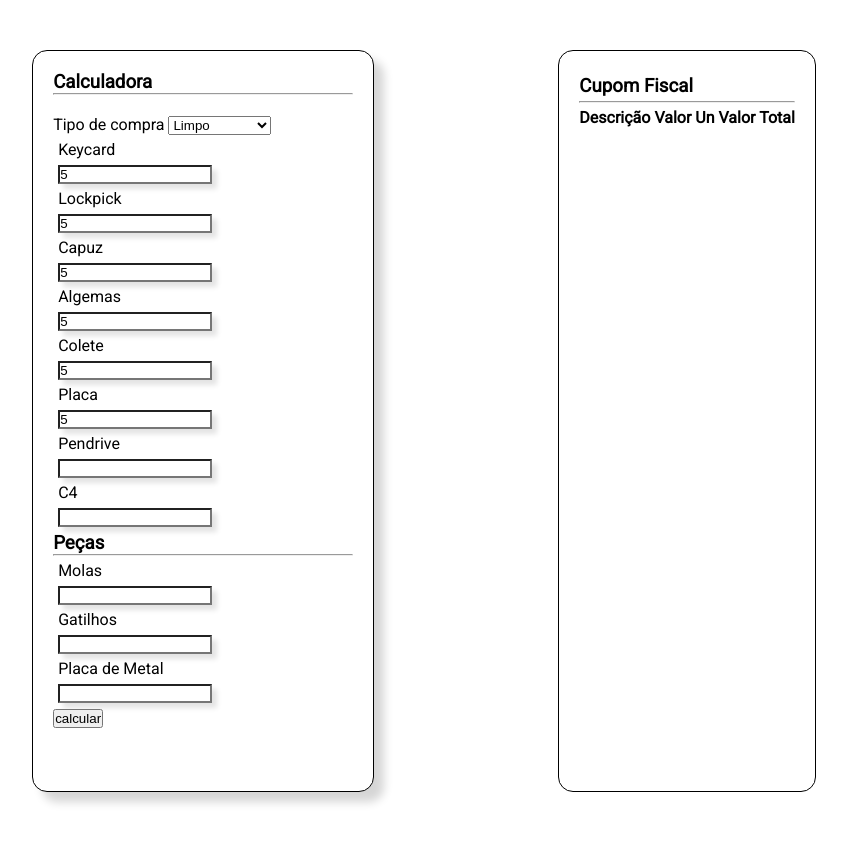
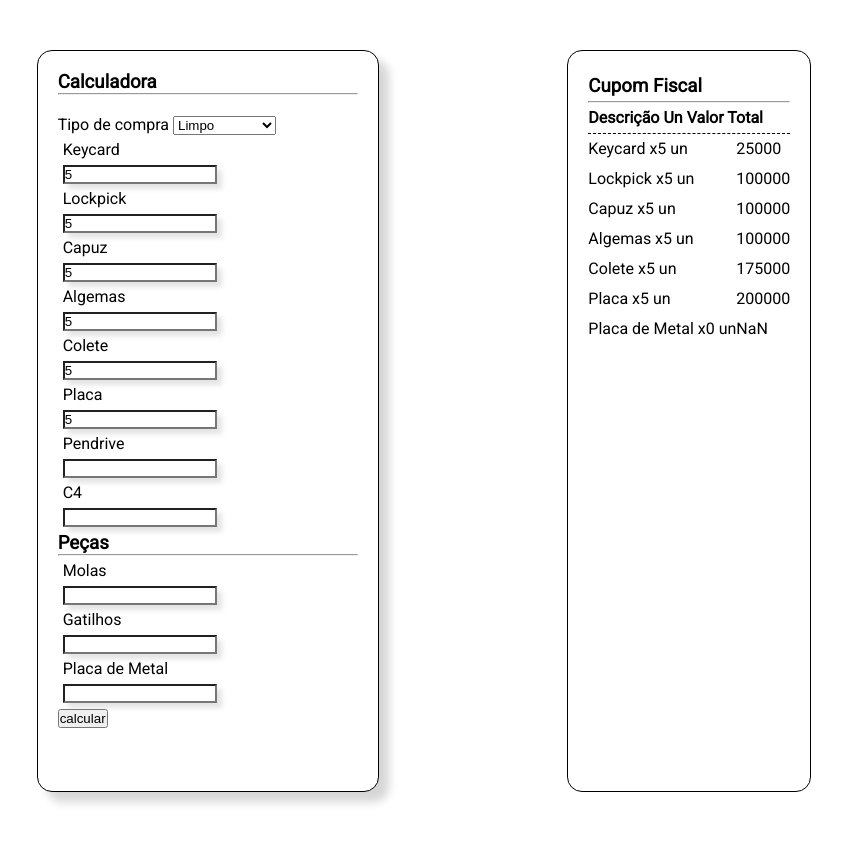
Before and after one commit to LucasSMartins/GTA, a plain HTML site: page __test/pages/utils/calculadora.html in a window 1280 px wide. Both pictures are taken after typing "5", "5", "5", "5", "5", "5" into the empty fields and a click on the button "calcular". Shown: the whole page, without its empty margins (216-1063 px from the left). Drawn offline with Linux system fonts and the light colour scheme.

Commit message:
16/07/2022

```diff
--- a/__test/pages/utils/calculadora.html
+++ b/__test/pages/utils/calculadora.html
@@ -66,8 +66,11 @@
         <div id="b">
             <h3>Cupom Fiscal</h3>
                 <hr>
-                <h4>Descrição  Valor  Un  Valor Total</h4>
-                <div id="c" ></div>
+                <h4>Descrição  Un  Valor Total</h4>
+                <div id="cd" >
+                    <div id="c" ></div>
+                    <div id="d" ></div>
+                </div>
         </div>
     </main>
 </body>
--- a/__test/pages/utils/index.js
+++ b/__test/pages/utils/index.js
@@ -1,58 +1,123 @@
+function calcular(unidade, preco) {
+  /*const total = {
+    totalKeycard: unidade.unKeycard * preco.Keycard,
+    totalLockpick: unidade.unLockpick * preco.Lockpick,
+    totalCapuz: unidade.unCapuz * preco.Capuz,
+    totalAlgemas: unidade.unAlgemas * preco.Algemas,
+    totalColete: unidade.unColete * preco.Colete,
+    totalPlaca: unidade.unPlaca * preco.Placa,
+    totalPendrive: unidade.unPendrive * preco.Pendrive,
+    totalC4: unidade.unC4 * preco.C4,
+    totalMolas: unidade.unMolas * preco.Molas,
+    totalGatilhos: unidade.unGatilhos * preco.Gatilhos,
+    totalPlacadeMetal: unidade.unPlacadeMetal * preco.PlacadeMetal,
+  };
 
-// const limpo = document.querySelector("#limpo");
-// const parceria = document.querySelector("#parceria");
-// const sujo = document.querySelector("sujo");
-// const sujoParceria = document.querySelector("#sujoParceria");
-// const tipo = document.document.querySelector("tipo");
+  return total;*/
+  const total = [
+    (totalKeycard = unidade.unKeycard * preco.Keycard),
+    (totalLockpick = unidade.unLockpick * preco.Lockpick),
+    (totalCapuz = unidade.unCapuz * preco.Capuz),
+    (totalAlgemas = unidade.unAlgemas * preco.Algemas),
+    (totalColete = unidade.unColete * preco.Colete),
+    (totalPlaca = unidade.unPlaca * preco.Placa),
+    (totalPendrive = unidade.unPendrive * preco.Pendrive),
+    (totalC4 = unidade.unC4 * preco.C4),
+    (totalMolas = unidade.unMolas * preco.Molas),
+    (totalGatilhos = unidade.unGatilhos * preco.Gatilhos),
+    (totalPlacadeMetal = unidade.unPlacadeMetal * preco.PlacadeMetal),
+  ];
+
+  return total;
+}
+
+const resultado = (preco) => {
+  const c = document.querySelector("#c");
+  const d = document.querySelector("#d");
 
 
-function calcular(un, preco) {
-  const valores = []
+    const unidade = {
+    unKeycard: Number(document.querySelector("#Keycard").value),
+    unLockpick: Number(document.querySelector("#Lockpick").value),
+    unCapuz: Number(document.querySelector("#Capuz").value),
+    unAlgemas: Number(document.querySelector("#Algemas").value),
+    unColete: Number(document.querySelector("#Colete").value),
+    unPlaca: Number(document.querySelector("#Placa").value),
+    unPendrive: Number(document.querySelector("#Pendrive").value),
+    unC4: Number(document.querySelector("#C4").value),
+    unMolas: Number(document.querySelector("#Molas").value),
+    unGatilhos: Number(document.querySelector("#Gatilhos").value),
+    unPlacadeMetal: Number(document.querySelector("#PlacadeMetal").value),
+  };
+  /*
+  const item = {
+    Keycard: "Keycard",
+    Lockpick: "Lockpick",
+    Capuz: "Capuz",
+    Algemas: "Algemas",
+    Colete: "Colete",
+    Placa: "Placa",
+    Pendrive: "Pendrive",
+    C4: "C4",
+    Molas: "Molas",
+    Gatilhos: "Gatilhos",
+    PlacadeMetal: "Placa de Metal",
+  };
+  */
 
-  for (let item in preco) {
+  const uni = [
+    unKeycard = Number(document.querySelector("#Keycard").value),
+    unLockpick = Number(document.querySelector("#Lockpick").value),
+    unCapuz = Number(document.querySelector("#Capuz").value),
+    unAlgemas = Number(document.querySelector("#Algemas").value),
+    unColete = Number(document.querySelector("#Colete").value),
+    unPlaca = Number(document.querySelector("#Placa").value),
+    unPendrive = Number(document.querySelector("#Pendrive").value),
+    unC4 = Number(document.querySelector("#C4").value),
+    unMolas = Number(document.querySelector("#Molas").value),
+    unGatilhos = Number(document.querySelector("#Gatilhos").value),
+    unPlacadeMetal = Number(document.querySelector("#PlacadeMetal").value),
+  ]
 
-    valores[item] = un * preco[item]
-    console.log(valores[item])
-  }
+  const item = [
+    "Keycard",
+    "Lockpick",
+    "Capuz",
+    "Algemas",
+    "Colete",
+    "Placa",
+    "Pendrive",
+    "C4",
+    "Molas",
+    "Gatilhos",
+    "Placa de Metal",
+  ];
 
-}
+  const valor = calcular(unidade, preco);
 
-
-
-function resultado(preco) {
-  const c = document.querySelector("#c")
-  let unKeycard = Number(document.querySelector("#Keycard").value);
-  let unLockpick = Number(document.querySelector("#Lockpick").value);
-  let unCapuz = Number(document.querySelector("#Capuz").value);
-  let unAlgemas = Number(document.querySelector("#Algemas").value);
-  let unColete = Number(document.querySelector("#Colete").value);
-  let unPlaca = Number(document.querySelector("#Placa").value);
-  let unPendrive = Number(document.querySelector("#Pendrive").value);
-  let unC4 = Number(document.querySelector("#C4").value);
-  let unMolas = Number(document.querySelector("#Molas").value);
-  let unGatilhos = Number(document.querySelector("#Gatilhos").value);
-  let unPlacadeMetal = Number(document.querySelector("#PlacadeMetal").value);
-
+  /*c.innerHTML = "";
+  Object.keys(item).forEach((i) => {
+    c.innerHTML += `${item[i]}<br/>`;
+  });*/
   c.innerHTML = ""
-  c.innerHTML += `Keycard x${unKeycard}.....Total:${calcular(unKeycard, preco).toLocaleString('pt-BR', { style: 'currency', currency: 'BRL' })}.<br/>`
-  c.innerHTML += `Lockpick x${unLockpick}.....Total:${calcular(unLockpick, preco).toLocaleString('pt-BR', { style: 'currency', currency: 'BRL' })}.<br/>`
-  c.innerHTML += `Capuz x${unCapuz}.....Total:${calcular(unCapuz, preco).toLocaleString('pt-BR', { style: 'currency', currency: 'BRL' })}.<br/>`
-  c.innerHTML += `Algemas x${unAlgemas}.....Total:${calcular(unAlgemas, preco).toLocaleString('pt-BR', { style: 'currency', currency: 'BRL' })}.<br/>`
-  c.innerHTML += `Colete x${unColete}.....Total:${calcular(unColete, preco).toLocaleString('pt-BR', { style: 'currency', currency: 'BRL' })}.<br/>`
-  c.innerHTML += `Placa x${unPlaca}.....Total:${calcular(unPlaca, preco).toLocaleString('pt-BR', { style: 'currency', currency: 'BRL' })}.<br/>`
-  c.innerHTML += `Pendrive x${unPendrive}.....Total:${calcular(unPendrive, preco).toLocaleString('pt-BR', { style: 'currency', currency: 'BRL' })}.<br/>`
-  c.innerHTML += `C4 x${unC4}.....Total:${calcular(unC4, preco).toLocaleString('pt-BR', { style: 'currency', currency: 'BRL' })}.<br/>`
-  c.innerHTML += `Molas x${unMolas}.....Total:${calcular(unMolas, preco).toLocaleString('pt-BR', { style: 'currency', currency: 'BRL' })}.<br/>`
-  c.innerHTML += `Gatilhos x${unGatilhos}.....Total:${calcular(unGatilhos, preco).toLocaleString('pt-BR', { style: 'currency', currency: 'BRL' })}.<br/>`
-  c.innerHTML += `PlacadeMetal x${unPlacadeMetal}.....Total:${calcular(unPlacadeMetal, preco).toLocaleString('pt-BR', { style: 'currency', currency: 'BRL' })}.<br/><br/>`
-}
+  d.innerHTML = "";
+  Object.keys(item, valor).forEach((i) => {
+    if (valor[i] == 0) {
+      c.innerHTML += "";
+      d.innerHTML += "";
+    } else {
+      c.innerHTML += `${item[i]}   x${uni[i]} un<br/>`;
+      d.innerHTML += `${valor[i]}<br/>`;
+    }
+  });
+};
 
 function verificarTipo() {
   const tipo = document.getElementById("tipo").value;
 
   if (tipo == "limpo") {
-    let preco = {
-      keycard: 5000,
+    const preco = {
+      Keycard: 5000,
       Lockpick: 20000,
       Capuz: 20000,
       Algemas: 20000,
@@ -60,11 +125,14 @@ function verificarTipo() {
       Placa: 40000,
       Pendrive: 40000,
       C4: 50000,
-    }
-    resultado(preco)
+      Molas: 916500,
+      Gatilhos: 1098500,
+      PlacaDeMetal: 1020500,
+    };
+    resultado(preco);
   } else if (tipo == "parceria") {
-    let preco = {
-      keycard: 5000,
+    const preco = {
+      Keycard: 5000,
       Lockpick: 15000,
       Capuz: 15000,
       Algemas: 15000,
@@ -72,11 +140,14 @@ function verificarTipo() {
       Placa: 30000,
       Pendrive: 30000,
       C4: 40000,
-    }
-    resultado(preco)
+      Molas: 916500,
+      Gatilhos: 1098500,
+      PlacaDeMetal: 1020500,
+    };
+    resultado(preco);
   } else if (tipo == "sujo") {
-    let preco = {
-      keycard: 5000,
+    const preco = {
+      Keycard: 5000,
       Lockpick: 35000,
       Capuz: 35000,
       Algemas: 35000,
@@ -84,11 +155,14 @@ function verificarTipo() {
       Placa: 60000,
       Pendrive: 60000,
       C4: 80000,
-    }
-    resultado(preco)
+      Molas: 916500,
+      Gatilhos: 1098500,
+      PlacaDeMetal: 1020500,
+    };
+    resultado(preco);
   } else if (tipo == "sujoParceria") {
-    let preco = {
-      keycard: 5000,
+    const preco = {
+      Keycard: 5000,
       Lockpick: 25000,
       Capuz: 25000,
       Algemas: 25000,
@@ -96,8 +170,11 @@ function verificarTipo() {
       Placa: 50000,
       Pendrive: 50000,
       C4: 70000,
-    }
-    resultado(preco)
+      Molas: 916500,
+      Gatilhos: 1098500,
+      PlacaDeMetal: 1020500,
+    };
+    resultado(preco);
   } else {
     alert("Deu tudo errado man");
   }
--- a/__test/pages/utils/style.css
+++ b/__test/pages/utils/style.css
@@ -48,6 +48,18 @@ ul {
     border: 1px solid black;
     border-radius: 15px;
     line-height: 30px;
+    background-color: #fff;
+}
+
+
+#cd {
+    display: flex;
+    justify-content: space-between;
+}
+
+h4{
+    border-bottom: 1px dashed;
+    text-align: justify;
 }
 
 input {
```
Also changed, not shown: __test/pages/utils/teste.js (added, +42 -0 lines), 1 other file.
